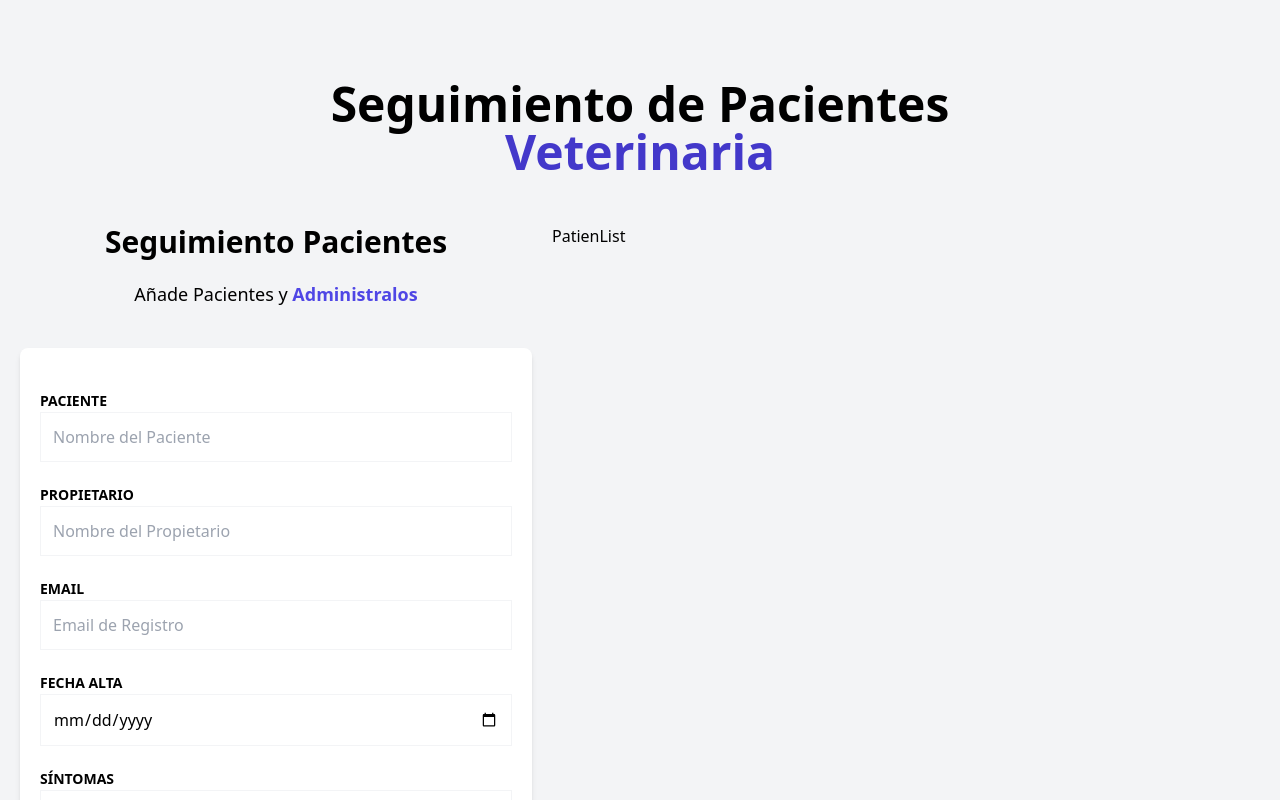
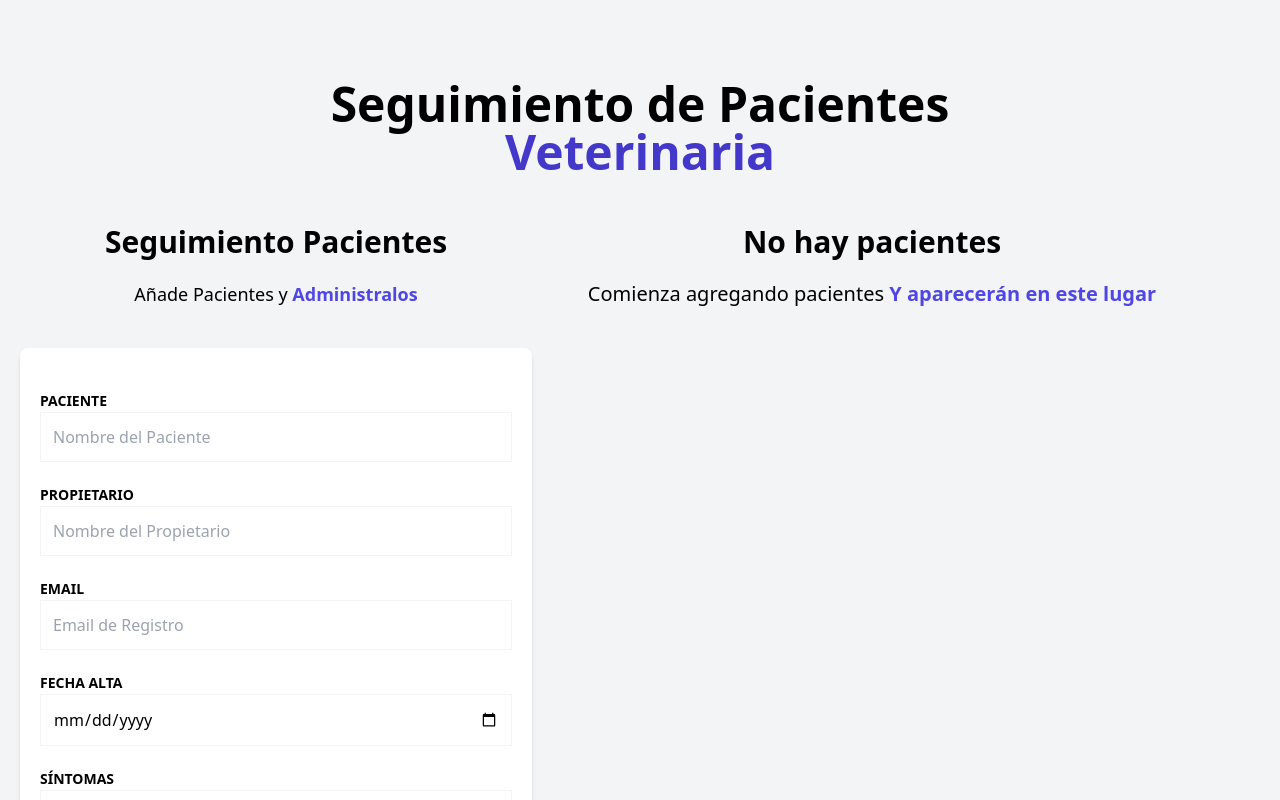
Before and after one commit to DavidMV97/pacientes-react-zustand, a React (Vite) app: page / in a window 1280 px wide. Shown: the top 800 px of the page. Built offline with nearby package versions, Linux system fonts and the light colour scheme.

Commit message:
Configurando zustang. Creando detalle paciente. Creando funcion eliminar paciente

```diff
--- a/package.json
+++ b/package.json
@@ -12,11 +12,14 @@
   "dependencies": {
     "react": "^18.2.0",
     "react-dom": "^18.2.0",
-    "react-hook-form": "^7.51.5"
+    "react-hook-form": "^7.51.5",
+    "uuid": "^9.0.1",
+    "zustand": "^4.5.2"
   },
   "devDependencies": {
     "@types/react": "^18.2.66",
     "@types/react-dom": "^18.2.22",
+    "@types/uuid": "^9.0.8",
     "@typescript-eslint/eslint-plugin": "^7.2.0",
     "@typescript-eslint/parser": "^7.2.0",
     "@vitejs/plugin-react-swc": "^3.5.0",
--- a/src/components/PatienForm.tsx
+++ b/src/components/PatienForm.tsx
@@ -1,13 +1,18 @@
 import { useForm } from "react-hook-form"
 import Error from "./Error";
 import { DraftPatient } from "../types";
+import { usePatientStore } from "../store";
 
 export default function PatientForm() {
 
-    const { register, handleSubmit, formState: { errors } } = useForm<DraftPatient>()
+    const addPatient = usePatientStore(state => state.addPatient)
+    //const { addPatient } = usePatientStore()
+
+    const { register, handleSubmit, formState: { errors }, reset } = useForm<DraftPatient>()
 
     const registerPatient = (data: DraftPatient) => {
-        console.log(data);
+        addPatient(data)
+        reset()
     }
 
     return (
--- a/src/components/PatienList.tsx
+++ b/src/components/PatienList.tsx
@@ -1,6 +1,37 @@
+import { usePatientStore } from "../store"
+import PatientDetails from "./PatientDetails"
 
 export default function PatienList() {
+
+  const patients = usePatientStore((state) => state.patients)
+
   return (
-    <div>PatienList</div>
+    <div className="md:w-1/2 lg:3/5 md:h-screen overflow-y-scroll" >
+      {patients.length ? (
+        <>
+          <h2 className="font-black text-3xl text-center" >Listado de pacientes</h2>
+          <p className="text-xl mt-5 mb-10 text-center" >
+            Administra tus {''}
+            <span className="text-indigo-600 font-bold" >Pacientes y Citas</span>
+          </p>
+
+          {patients.map(patient => (
+            <PatientDetails
+              key={patient.id}
+              patient={patient}
+            />
+          ))}
+
+        </>
+      ) : (
+        <>
+          <h2 className="font-black text-3xl text-center">No hay pacientes</h2>
+          <p className="text-xl mt-5 mb-10 text-center">
+            Comienza agregando pacientes {''}
+            <span className="text-indigo-600 font-bold" >Y aparecerán en este lugar</span>
+          </p>
+        </>
+      )}
+    </div>
   )
 }
--- /dev/null
+++ b/src/components/PatientDetailItem.tsx
@@ -0,0 +1,13 @@
+
+type PatientDetailItemProps = {
+    label: string
+    data: string
+}
+
+export default function PatientDetailItem({label, data} : PatientDetailItemProps) {
+    return (
+        <p className="font-bold mb-3 text-gray-700 uppercase">{label}: {''}
+            <span className="font-normal normal-case" >{data}</span>
+        </p>
+    )
+}
--- /dev/null
+++ b/src/components/PatientDetails.tsx
@@ -0,0 +1,41 @@
+import { usePatientStore } from "../store"
+import { Patient } from "../types"
+import PatientDetailItem from "./PatientDetailItem"
+
+type PatientDetailsProps = {
+    patient: Patient
+}
+
+
+export default function PatientDetails({patient} : PatientDetailsProps ) {
+
+    const deletePatient = usePatientStore((state) => state.deletePatient)
+
+
+  return (
+    <div className="mx-5 my-10 px-5 py-10 bg-white shadow-md rounded-xl" >
+        <PatientDetailItem label="ID" data={patient.id} />
+        <PatientDetailItem label="Nombre" data={patient.name} />
+        <PatientDetailItem label="Propietario" data={patient.caretaker} />
+        <PatientDetailItem label="Email" data={patient.email} />
+        <PatientDetailItem label="Fecha Alta" data={patient.date.toString()} />
+        <PatientDetailItem label="Síntomas" data={patient.symptoms} />
+
+        <div className="flex justify-between mt-10">
+            <button
+                type="button"
+                className="py-2 px-10 bg-indigo-600 hover:bg-indigo-700 text-white font-bold uppercase rounded-lg" >
+                Editar
+            </button>
+
+            <button
+                type="button"
+                className="py-2 px-10 bg-red-600 hover:bg-red-700 text-white font-bold uppercase rounded-lg"
+                onClick={() => deletePatient(patient.id)}
+            >
+                Eliminar
+            </button>
+        </div>
+    </div>
+  )
+}
--- /dev/null
+++ b/src/store.ts
@@ -0,0 +1,27 @@
+import { create } from "zustand";
+import { v4 as uuidv4 } from 'uuid'
+import { DraftPatient, Patient } from "./types";
+
+type PatientState = {
+    patients: Patient[]
+    addPatient: (data: DraftPatient) => void
+    deletePatient: (id: Patient['id']) => void
+}
+
+const createPatient = (patient: DraftPatient) : Patient => {
+    return { ...patient, id: uuidv4() }
+}
+
+export const usePatientStore = create<PatientState>((set) => ({
+    patients: [],
+    addPatient: (data) => {
+        const newPatient = createPatient(data)
+        set((state) => ({
+            patients: [...state.patients, newPatient]
+        }))
+    },
+    deletePatient: (id) => {
+        console.log(id);
+
+    }
+}))
```
Also changed, not shown: 1 other file (tests, documents, lock files or other folders).
